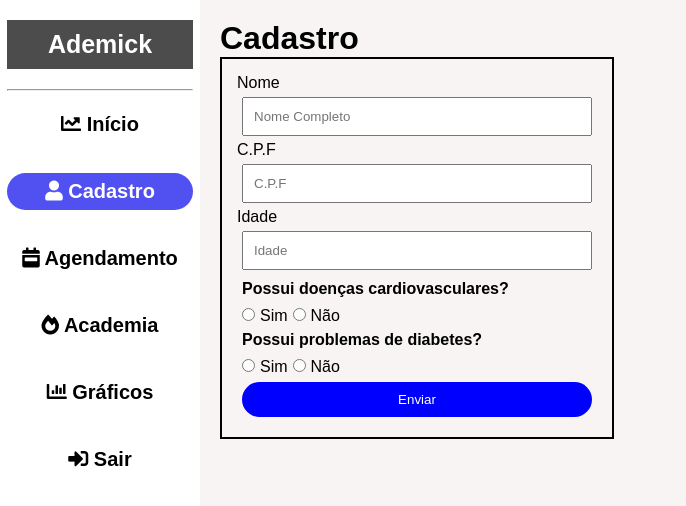
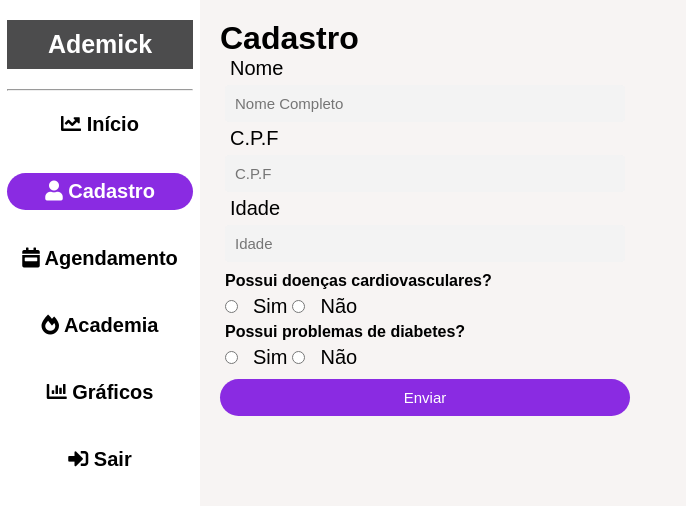
Before and after one commit to Helton-Carlos/crm-academia, a Vue app: page /cadastro in a window 1280 px wide. Shown: the top 506 px of the page, without its empty margins (0-686 px from the left). Built offline with nearby package versions, Linux system fonts and the light colour scheme; a web font is replaced by a local one.

Commit message:
inputs estilizados

```diff
--- a/public/index.html
+++ b/public/index.html
@@ -6,7 +6,7 @@
   <meta http-equiv="X-UA-Compatible" content="IE=edge">
   <meta name="viewport" content="width=device-width,initial-scale=1.0">
   <link rel="icon" href="<%= BASE_URL %>favicon.ico">
-  <title>AdemCRM</title>
+  <title>Ademick</title>
   <link rel="preconnect" href="https://fonts.googleapis.com">
   <link rel="preconnect" href="https://fonts.gstatic.com" crossorigin>
   <link href="https://fonts.googleapis.com/css2?family=Gemunu+Libre:wght@200;300;400;500;600;700;800&display=swap"
--- a/src/App.vue
+++ b/src/App.vue
@@ -43,12 +43,7 @@ body {
 a {
   text-decoration: none;
 }
-.base {
-  background-color: none;
-  border: 2px solid #000000;
-  padding: 15px 15px;
-  color: #000000;
-}
+
 .space-area{
   margin: 20px 20px;
 }
--- a/src/components/InputCadastro.vue
+++ b/src/components/InputCadastro.vue
@@ -1,5 +1,5 @@
 <template>
-  <div class="base">
+  <div class="card-base">
     <form @submit.prevent="enviar" class="flex-coluna">
       <label>Nome</label>
       <input
@@ -36,10 +36,10 @@
       </div>
       <h4>Possui problemas de diabetes?</h4>
       <div>
-        <input type="radio" id="sim" value="sim" v-model="inputs.cardio" />
-        <label for="sim">Sim</label>
-        <input type="radio" id="nao" value="nao" v-model="inputs.cardio" />
-        <label for="nao">Não</label>
+        <input type="radio" id="sim" value="sim1" v-model="inputs.diabetes" />
+        <label for="sim1">Sim</label>
+        <input type="radio" id="nao" value="nao1" v-model="inputs.diabetes" />
+        <label for="nao1">Não</label>
       </div>
       <input type="submit" value="Enviar" />
     </form>
@@ -55,6 +55,7 @@ export default {
         cpf: "",
         idade: "",
         cardio: "",
+        diabetes:""
       },
       result: [],
     };
@@ -70,16 +71,30 @@ export default {
 </script>
 
 <style>
+
+label{font-size: 20px;padding-left: 10px;}
+
 input {
   padding: 10px;
+  border-radius: 4px;
+  font-size: 15px;
+  border:none;
   margin: 5px;
   outline: none;
+  background-color: #f3f3f3;
+  color:#000000;
+  }
+
+input[type="text"] {
+  width: 400px;
 }
-input[type="text"] {
-  width: 350px;
+input[type=text]:focus ,input[type=number]:focus, input[type=radio]:focus {
+  border: 2px solid rgb(147, 12, 209);
 }
+
 input[type="submit"]{
-background-color: blue;
+margin: 10px 0;
+background-color: blueviolet;
 color:#fff;
 border:none;
 border-radius: 20px;
--- a/src/components/Menu.vue
+++ b/src/components/Menu.vue
@@ -58,7 +58,7 @@ a {
   font-weight: 700;
 }
 .router-link-exact-active {
-  background-color: #5151f1;
+   background-color: blueviolet;
   width: 100%;
   border-radius: 25px;
   color: #ffff;
```
